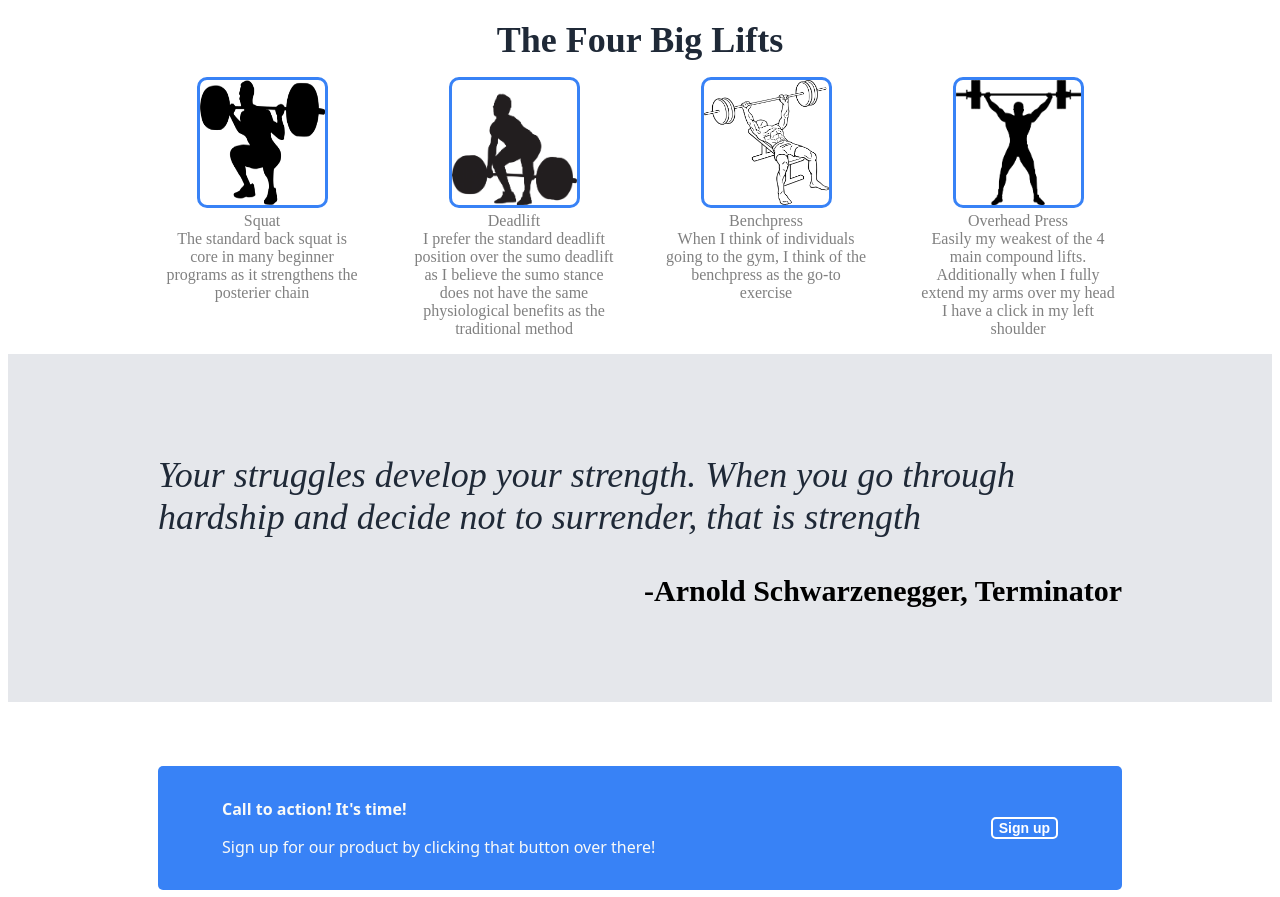
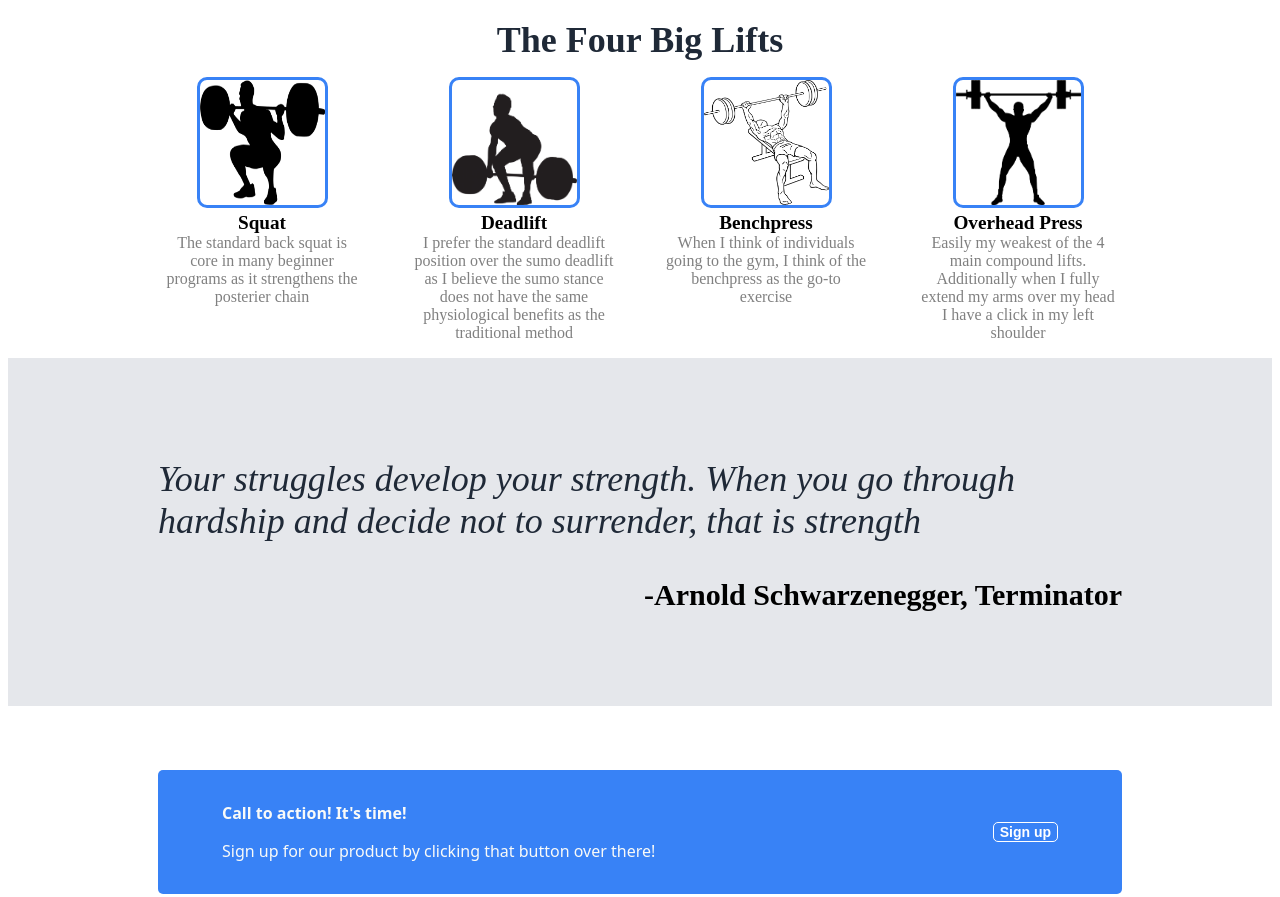
Before and after one commit to jmowlai/landing-page, a plain HTML site: page index.html in a window 1280 px wide. Shown: the part 446-1343 px from the top of the page. Drawn offline with Linux system fonts and the light colour scheme.

Commit message:
Touch ups

```diff
--- a/style.css
+++ b/style.css
@@ -32,13 +32,20 @@
 
 .button, .button2 {
     background-color: #3882f6;
+    border: 2px solid #3882f6;
     color: white;
     font-weight: bold;
     border-radius: 5px;
 }
 
+.text-heading{
+    color: black;
+    font-weight: bold;
+    font-size: larger;
+}
+
 .button2 {
-    border: 2px solid white;
+    border: 1px solid white;
     font-size: 14px;
 }
 
```
